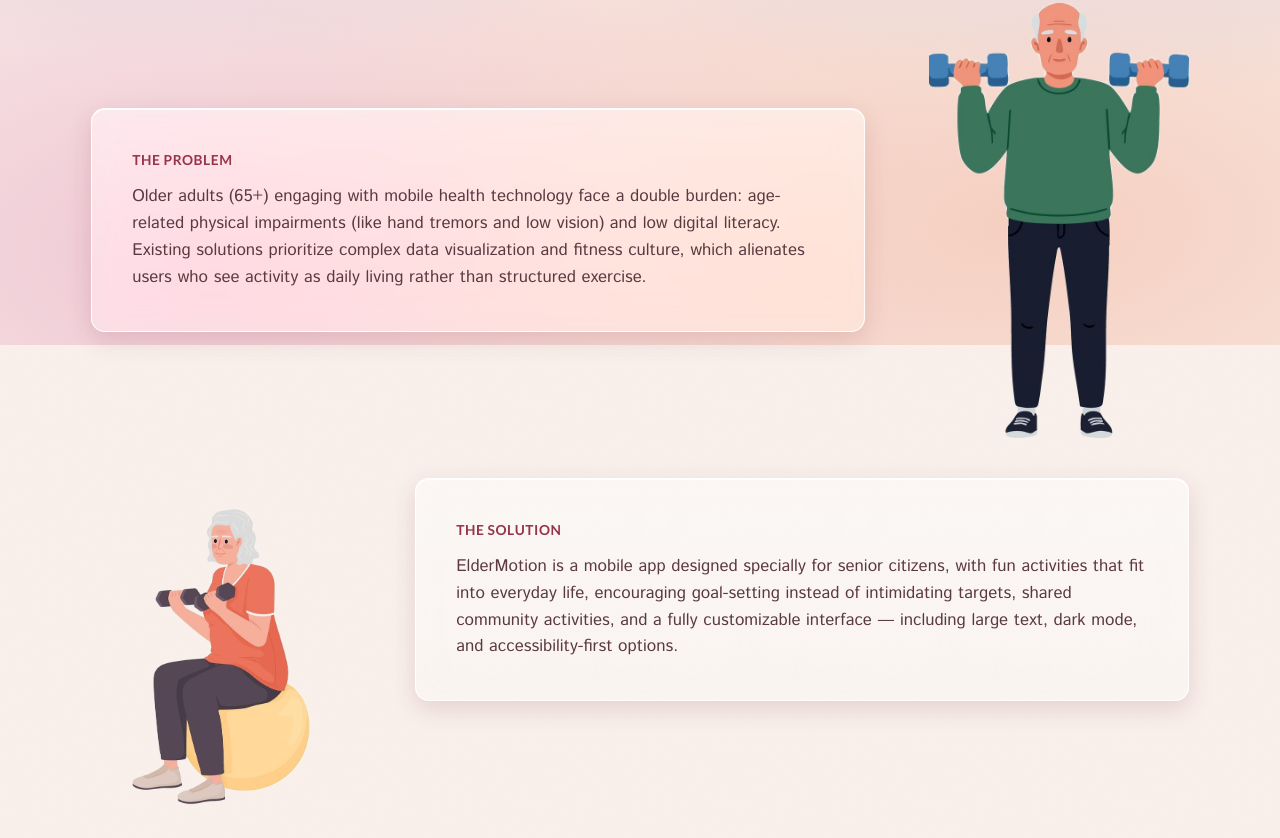
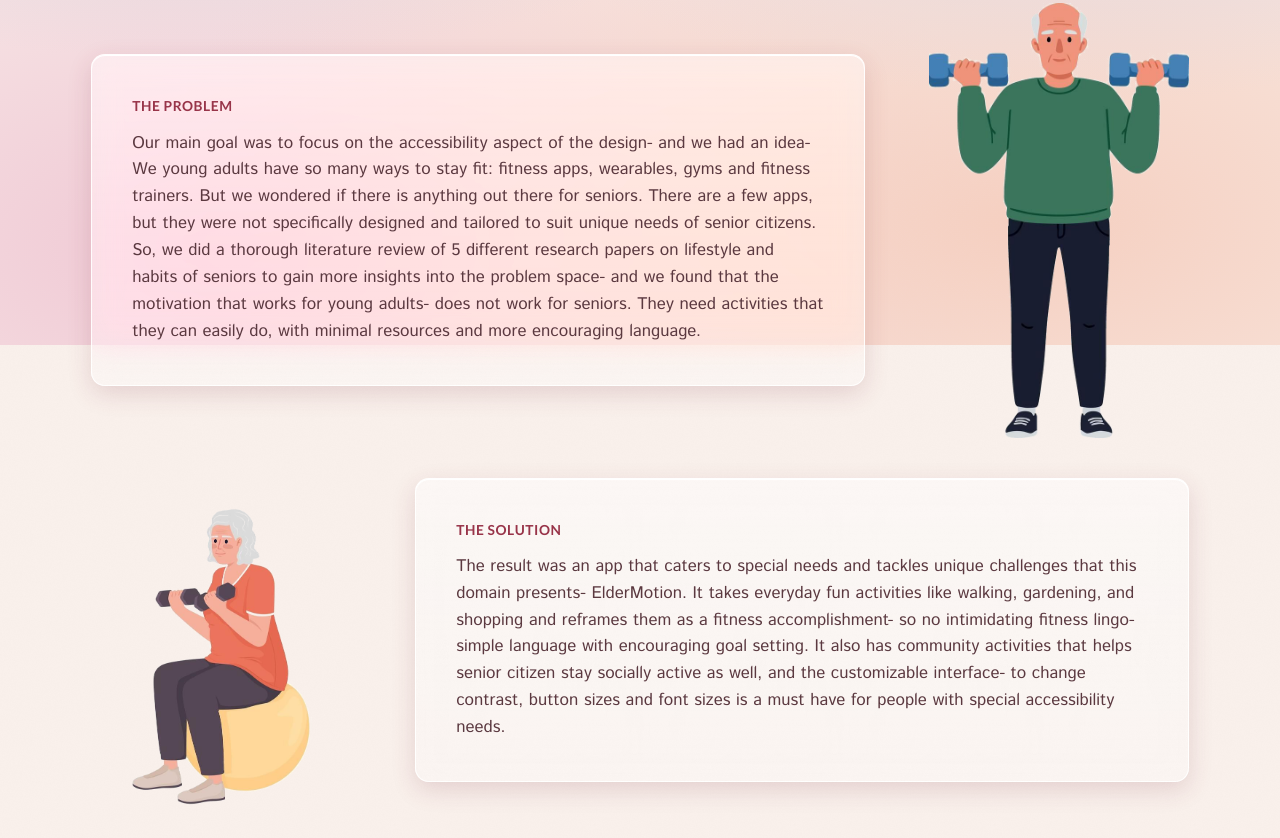
Before and after one commit to prettyone973/saumya-portfolio-2, a plain HTML site: page case-studies/eldermotion.html in a window 1280 px wide. Shown: the part 455-1293 px from the top of the page. Drawn offline with Linux system fonts and the light colour scheme.

Commit message:
Replace ElderMotion problem/solution copy with client-provided text
Swap the problem and solution paragraphs on the ElderMotion case study
page for the exact wording provided, verbatim.

```diff
--- a/case-studies/eldermotion.html
+++ b/case-studies/eldermotion.html
@@ -46,11 +46,7 @@
           <div class="glass-card" style="padding: var(--space-xl);">
             <p class="eyebrow">The Problem</p>
             <p style="margin-top: 0.75rem;">
-              Older adults (65+) engaging with mobile health technology face a double burden:
-              age-related physical impairments (like hand tremors and low vision) and low digital
-              literacy. Existing solutions prioritize complex data visualization and fitness
-              culture, which alienates users who see activity as daily living rather than
-              structured exercise.
+              Our main goal was to focus on the accessibility aspect of the design- and we had an idea- We young adults have so many ways to stay fit: fitness apps, wearables, gyms and fitness trainers. But we wondered if there is anything out there for seniors. There are a few apps, but they were not specifically designed and tailored to suit unique needs of senior citizens. So, we did a thorough literature review of 5 different research papers on lifestyle and habits of seniors to gain more insights into the problem space- and we found that the motivation that works for young adults- does not work for seniors. They need activities that they can easily do, with minimal resources and more encouraging language.
             </p>
           </div>
           <img src="../assets/img/case-studies/eldermotion/problem-illustration.png" alt="" style="max-width: 260px;" />
@@ -60,10 +56,7 @@
           <div class="glass-card" style="padding: var(--space-xl);">
             <p class="eyebrow">The Solution</p>
             <p style="margin-top: 0.75rem;">
-              ElderMotion is a mobile app designed specially for senior citizens, with fun
-              activities that fit into everyday life, encouraging goal-setting instead of
-              intimidating targets, shared community activities, and a fully customizable
-              interface — including large text, dark mode, and accessibility-first options.
+              The result was an app that caters to special needs and tackles unique challenges that this domain presents- ElderMotion. It takes everyday fun activities like walking, gardening, and shopping and reframes them as a fitness accomplishment- so no intimidating fitness lingo- simple language with encouraging goal setting.  It also has community activities that helps senior citizen stay socially active as well, and the customizable interface- to change contrast, button sizes and font sizes is a must have for people with special accessibility needs.
             </p>
           </div>
           <img src="../assets/img/case-studies/eldermotion/solution-illustration.png" alt="" style="max-width: 260px;" />
```
